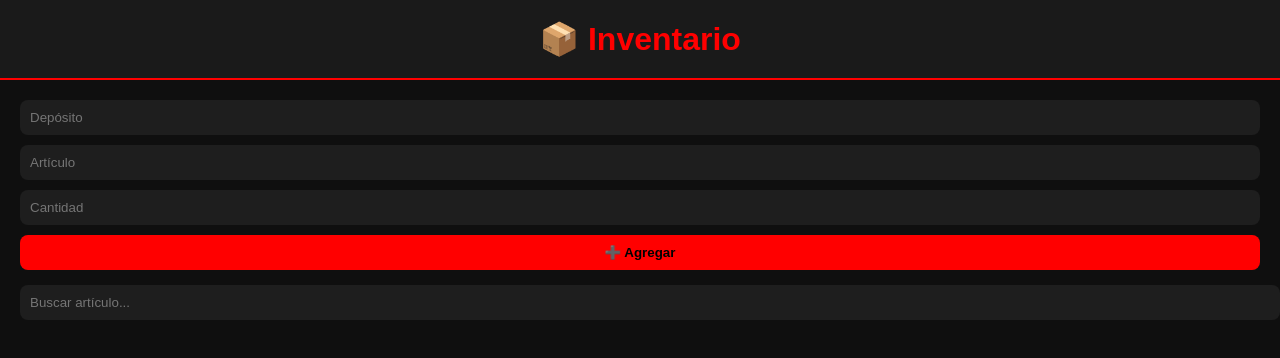
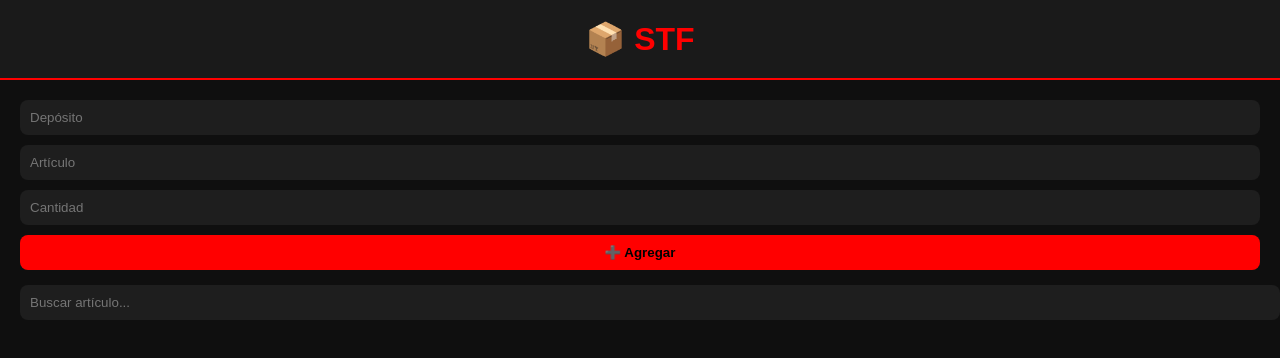
Before and after one commit to Martin123215/papapappap, a plain HTML site: page index.html in a window 1280 px wide. Drawn offline with Linux system fonts and the light colour scheme; no server answers.

Commit message:
Update index.html

```diff
--- a/index.html
+++ b/index.html
@@ -3,7 +3,7 @@
 <head>
 <meta charset="UTF-8">
 <meta name="viewport" content="width=device-width, initial-scale=1.0">
-<title>Inventario</title>
+<title>STF</title>
 
 <link rel="stylesheet" href="style.css">
 </head>
@@ -11,7 +11,7 @@
 <body>
 
 <header>
-  <h1>📦 Inventario</h1>
+  <h1>📦 STF</h1>
 </header>
 
 <main>
```
